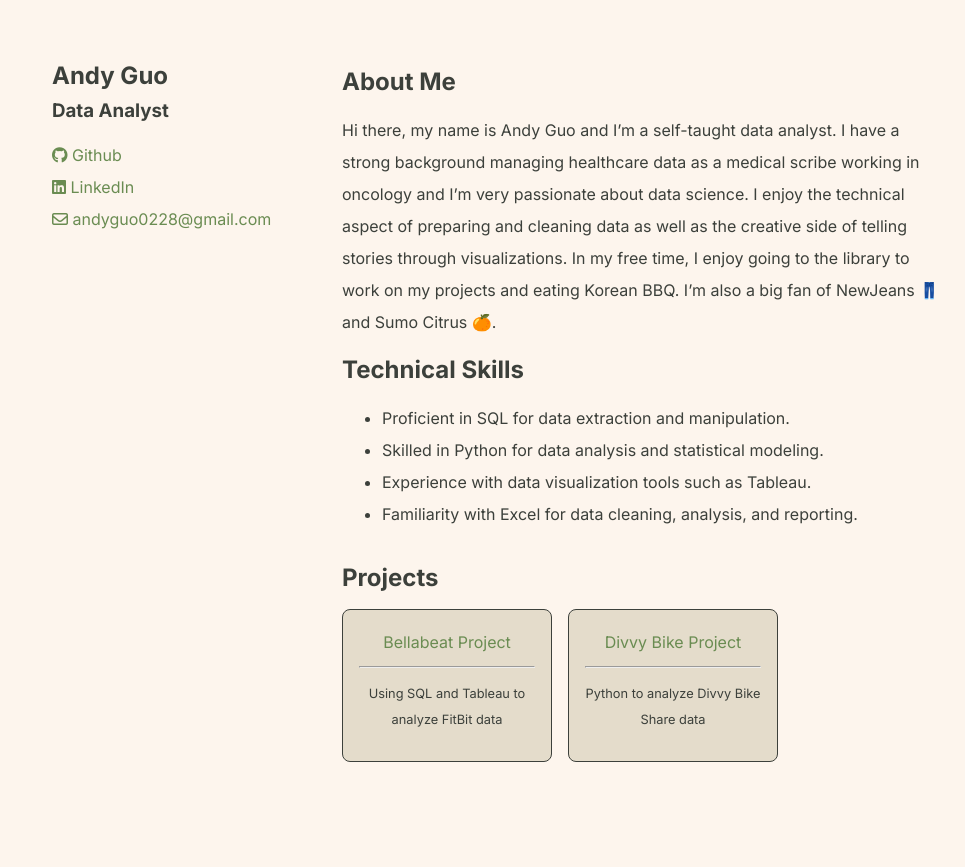
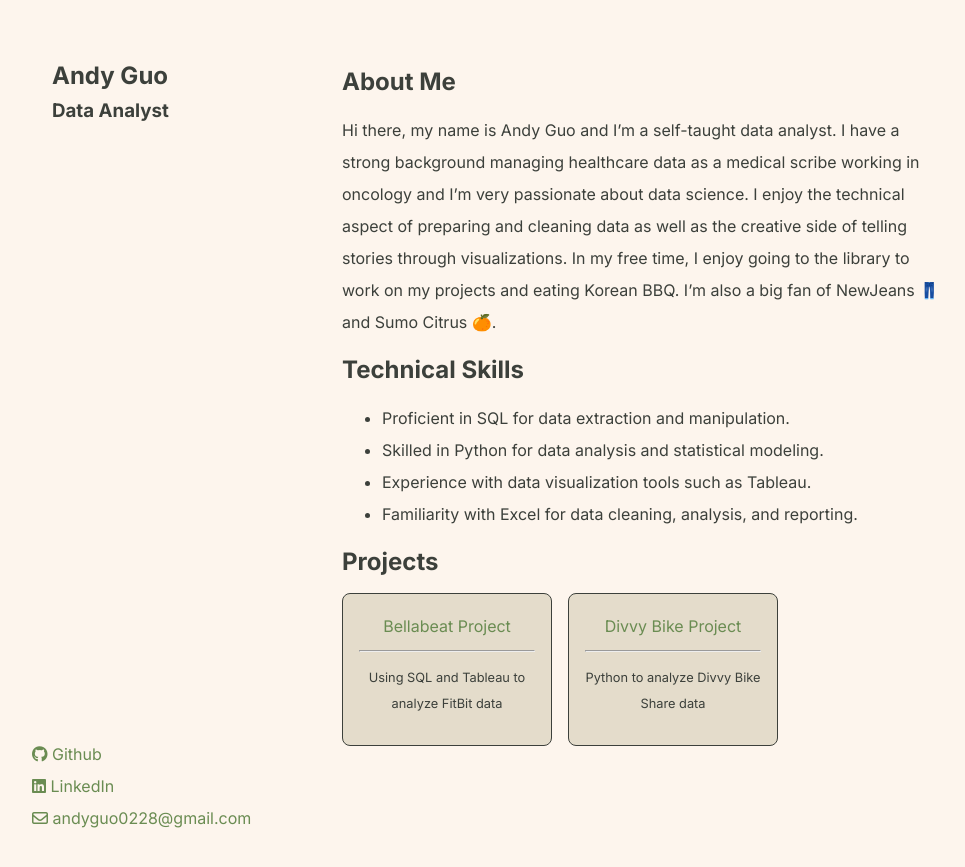
Before and after one commit to andyguo0228/andyguo0228.github.io, a Jekyll site: the page built from index.md, in a window 1280 px wide. Shown: the top 867 px of the page, without its empty margins (128-1093 px from the left). Built offline with Jekyll 4.4.1, drawn with Linux system fonts in a browser that asks for light colours; nearby versions of some CDN libraries.

Commit message:
footer to bottom

```diff
--- a/_layouts/default.html
+++ b/_layouts/default.html
@@ -9,16 +9,11 @@
 
 <body>
     <div class="container">
-        <div class="sidebar">
+        <header>
             {% if site.theme_config.show_sidebar == true %}
             {% include sidebar.html collection=site.data.home.side %}
             {% endif %}
-            <div class="contact">
-                {% if site.theme_config.show_contact == true %}
-                {% include contact.html collection=site.data.home.contact_entries %}
-                {% endif %}
-            </div>
-        </div>
+        </header>
         <div class="content">
             {{ content }}
 
@@ -28,8 +23,11 @@
             {% include cardlist.html collection=site.data.home.project_entries %}
             {% endif %}
         </div>
-
-    </div>
+        <footer>
+            {% if site.theme_config.show_contact == true %}
+            {% include contact.html collection=site.data.home.contact_entries %}
+            {% endif %}
+        </footer>
     </div>
 </body>
 
--- a/_sass/home.scss
+++ b/_sass/home.scss
@@ -20,21 +20,21 @@
     margin: 0;
 }
 
-.sidebar {
+header {
     width: 270px;
     position: fixed;
     float: left;
     margin: 0 20px;
 }
 
-.sidebar a {
+header a {
     text-decoration: none;
     color: #6a8c52;
     text-align: left;
     line-height: 30px;
 }
 
-.sidebar h2 {
+header h2 {
     line-height: 0.5;
 }
 
@@ -54,25 +54,24 @@
     margin: 50px auto;
 }
 
-.nav {
-    width: 250px;
-    height: 100%;
-    overflow: auto;
-    display: flex;
-    flex-direction: column;
-    align-content: center;
+
+footer {
+    width: 270px;
+    position: fixed;
+    float: left;
+    bottom: 50px;
 }
 
-.contact {
-    display: block;
+footer ul.contact-list {
+    list-style-type: none;
+    padding: 0;
 }
 
-ul.contact-list {
-    list-style-type: none;
-    padding: 0;
-    align-self: end;
-    li {
-    }
+footer a {
+    text-decoration: none;
+    color: #6a8c52;
+    text-align: left;
+    line-height: 30px;
 }
 
 .content {
```
Also changed, not shown: 2 other files.
